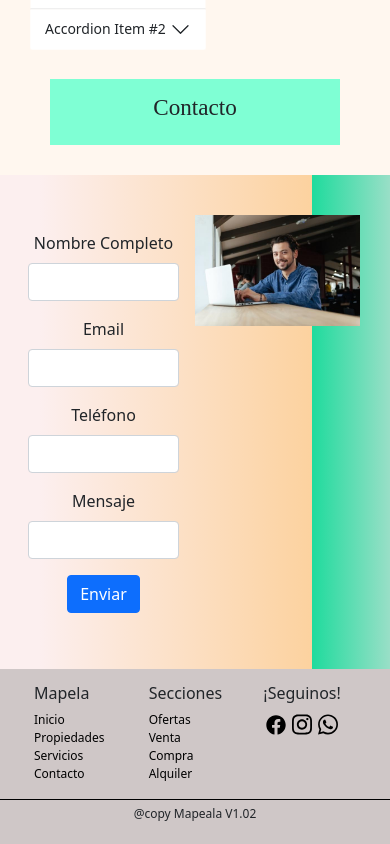
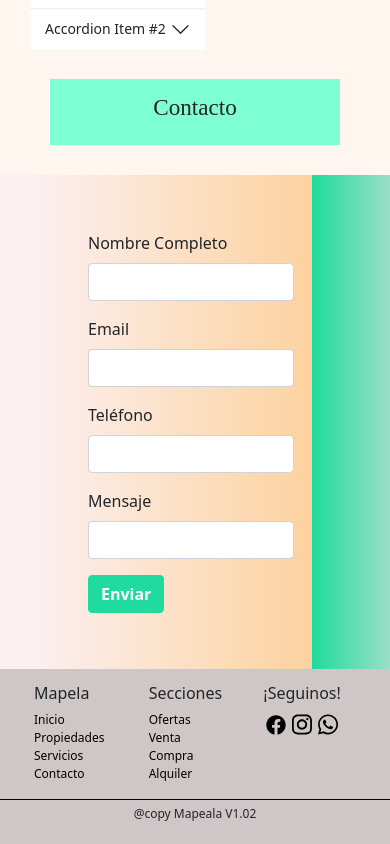
Before and after one commit to Dummycreativo/mapeala-frontend, a React (Create React App) app: page / in a window 390 px wide. Shown: the part 1849-2693 px from the top of the page. Built offline with nearby package versions, Linux system fonts and the light colour scheme.

Commit message:
estilo formulario

```diff
--- a/src/App.css
+++ b/src/App.css
@@ -1,31 +1,22 @@
-.App {
-  text-align: center;
+.formulario {
+  text-align: left;
 }
 
-.App-logo {
-  height: 40vmin;
-  pointer-events: none;
+input.form-control {
+  width: 75%;
 }
 
-@media (prefers-reduced-motion: no-preference) {
-  .App-logo {
-    animation: App-logo-spin infinite 20s linear;
-  }
+button.btn.btn-primary {
+  background-color: rgb(31, 219, 157);
+  border-color: rgb(31, 219, 157);
+  font-weight: 600;
 }
 
-.App-header {
-  background-color: #282c34;
-  min-height: 100vh;
-  display: flex;
-  flex-direction: column;
-  align-items: center;
-  justify-content: center;
-  font-size: calc(10px + 2vmin);
-  color: white;
-}
+button.btn.btn-primary:hover {
+  background-color: white;
+  border: solid 2px rgb(31, 219, 157);
+  color: rgb(31, 219, 157);
 
-.App-link {
-  color: #61dafb;
 }
 
 @keyframes App-logo-spin {
@@ -269,6 +260,7 @@ ul li a {
 
   .img-contacto {
     width: 90%;
+    padding-top: 100px;
   }
 
   .col-center {
@@ -347,6 +339,13 @@ ul li a {
   .img-contacto {
     width: 90%;
   }
+  .img {
+    display: none;
+  }
+
+  .formulario {
+    padding-left: 60px;
+  }
 
   .col-center {
     width: 100%;
--- a/src/App.js
+++ b/src/App.js
@@ -190,7 +190,7 @@ function App() {
   <Container className='c-center'>
   <Row>
     <Col>
-    <div className="App">
+    <div className="formulario">
       <BrowserRouter>
         <Routes>
           <Route path='/' element={ <CreateContact/> } />
@@ -200,7 +200,7 @@ function App() {
       </BrowserRouter>
     </div>
     </Col>
-    <Col>
+    <Col className='img'>
       <img className='img-contacto' src={Contact} />
     </Col>
   </Row>
```
